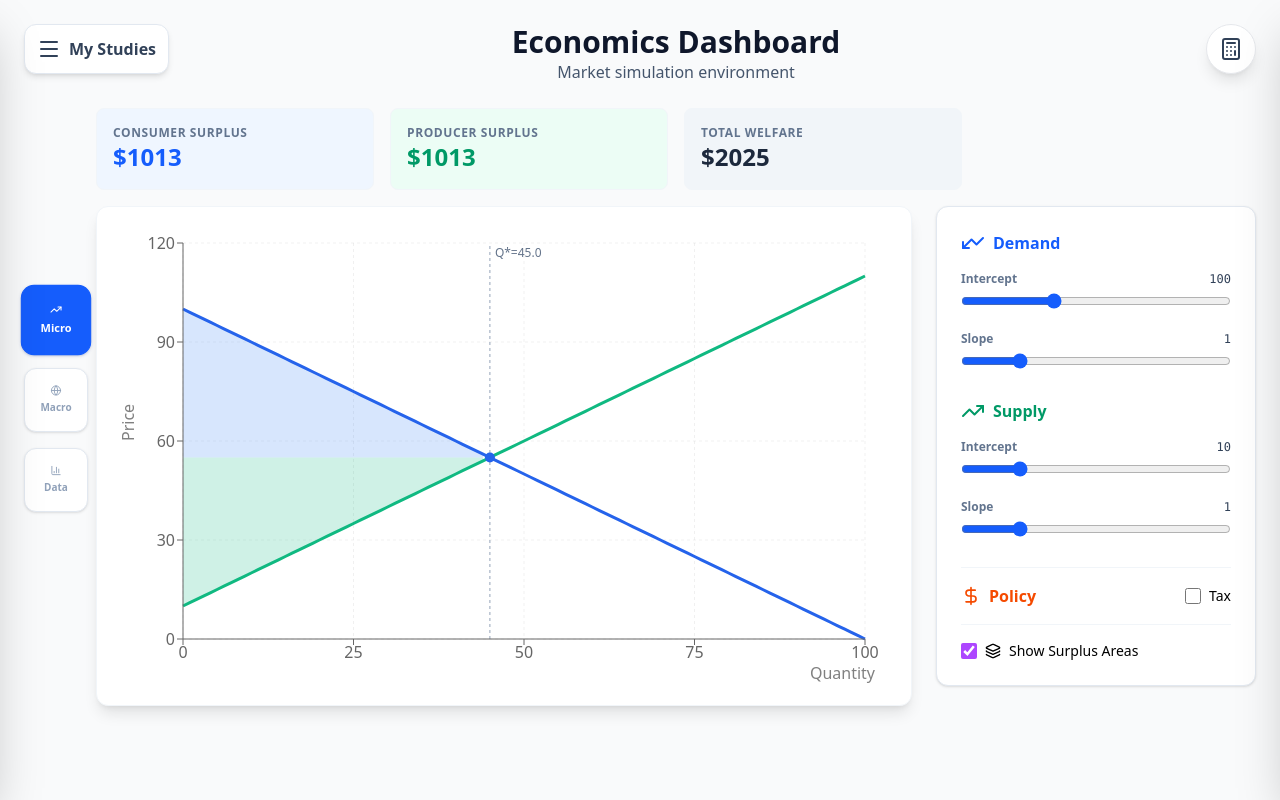
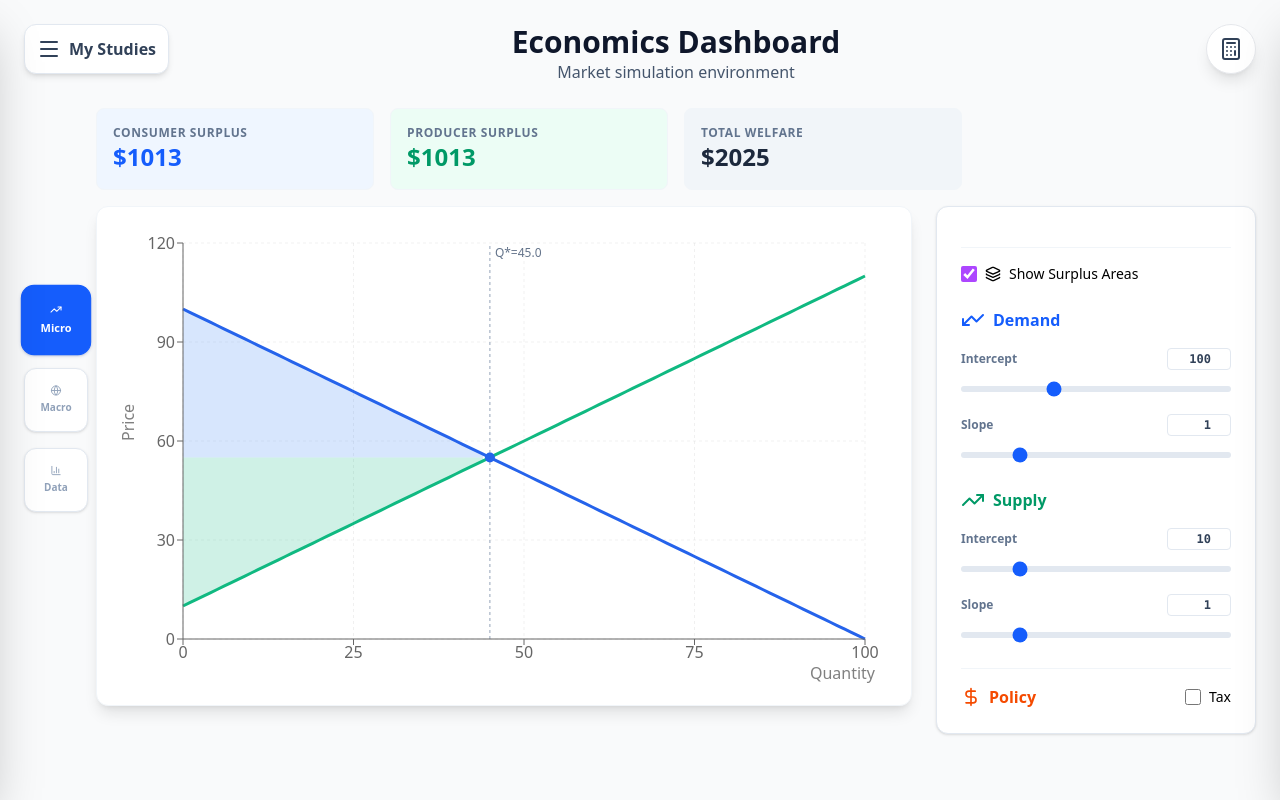
Before and after one commit to eliezerperl/school-curriculum, a React (Vite) app: page /economics in a window 1280 px wide. Built offline with nearby package versions, Linux system fonts and the light colour scheme.

Commit message:
move surplus checkbox up

```diff
--- a/src/index.css
+++ b/src/index.css
@@ -1 +1,41 @@
 @import "tailwindcss";
+
+@layer utilities {
+  /* --- 1. The Class (for specific divs) --- */
+  .custom-scrollbar::-webkit-scrollbar {
+    width: 6px;
+    height: 6px;
+  }
+  .custom-scrollbar::-webkit-scrollbar-track {
+    background: transparent;
+  }
+  .custom-scrollbar::-webkit-scrollbar-thumb {
+    background-color: rgba(156, 163, 175, 0); /* Hidden by default */
+    border-radius: 20px;
+    border: 2px solid transparent;
+    background-clip: content-box;
+    transition: background-color 0.3s;
+  }
+  .custom-scrollbar:hover::-webkit-scrollbar-thumb {
+    background-color: rgba(156, 163, 175, 0.5); /* Visible on hover */
+  }
+  .custom-scrollbar::-webkit-scrollbar-thumb:hover {
+    background-color: rgba(100, 116, 139, 0.8); /* Darker on grab */
+  }
+}
+
+/* --- 2. Global Defaults (For the whole browser window) --- */
+::-webkit-scrollbar {
+  width: 8px;
+  height: 8px;
+}
+::-webkit-scrollbar-track {
+  background: transparent;
+}
+::-webkit-scrollbar-thumb {
+  background-color: rgba(156, 163, 175, 0.3); /* Slightly visible */
+  border-radius: 4px;
+}
+::-webkit-scrollbar-thumb:hover {
+  background-color: rgba(100, 116, 139, 0.8);
+}
--- a/src/modules/economics/components/dashboard/SupplyDemandControls.tsx
+++ b/src/modules/economics/components/dashboard/SupplyDemandControls.tsx
@@ -11,6 +11,18 @@ interface Props {
 export const SupplyDemandControls: React.FC<Props> = ({ params, setters }) => {
   return (
     <div className="space-y-6 bg-white p-6 rounded-xl shadow-sm border border-slate-200 max-h-[66vh] overflow-y-auto">
+      {/* Surplus Checkbox */}
+      <div className="flex items-center gap-2 mt-4 pt-4 border-t border-slate-100">
+        <input
+          type="checkbox"
+          checked={params.showSurplus}
+          onChange={(e) => setters.setShowSurplus(e.target.checked)}
+          className="w-4 h-4 accent-purple-500"
+        />
+        <span className="text-sm font-medium flex items-center gap-2">
+          <Layers size={16} /> Show Surplus Areas
+        </span>
+      </div>
       {/* Demand */}
       <ControlSection
         title="Demand"
@@ -82,18 +94,6 @@ export const SupplyDemandControls: React.FC<Props> = ({ params, setters }) => {
             color="accent-orange-500"
           />
         )}
-
-        <div className="flex items-center gap-2 mt-4 pt-4 border-t border-slate-100">
-          <input
-            type="checkbox"
-            checked={params.showSurplus}
-            onChange={(e) => setters.setShowSurplus(e.target.checked)}
-            className="w-4 h-4 accent-purple-500"
-          />
-          <span className="text-sm font-medium flex items-center gap-2">
-            <Layers size={16} /> Show Surplus Areas
-          </span>
-        </div>
       </div>
     </div>
   );
--- a/src/modules/economics/components/ui/EconomicsUI.tsx
+++ b/src/modules/economics/components/ui/EconomicsUI.tsx
@@ -40,12 +40,36 @@ interface SliderProps {
   step?: number;
   color?: string;
 }
-export const Slider: React.FC<SliderProps> = ({ label, val, set, min, max, step = 1, color = 'accent-blue-600' }) => (
+
+export const Slider: React.FC<SliderProps> = ({
+  label,
+  val,
+  set,
+  min,
+  max,
+  step = 1,
+  color = 'accent-blue-600'
+}) => (
   <div>
-    <div className="flex justify-between mb-1">
+    <div className="flex justify-between items-center mb-1">
       <label className="text-xs font-semibold text-slate-500">{label}</label>
-      <span className="text-xs font-mono text-slate-700">{val}</span>
+
+      {/* This INPUT replaces the old <span ...>{val}</span>
+        It allows typing any number, even outside the slider range.
+      */}
+      <input
+        type="number"
+        value={val}
+        step={step}
+        onChange={(e) => {
+          // Allow the user to type; convert empty string to 0 or handle logic
+          const num = parseFloat(e.target.value);
+          set(isNaN(num) ? 0 : num);
+        }}
+        className="w-16 text-right text-xs font-mono font-bold text-slate-700 border border-slate-200 rounded px-1 py-0.5 focus:border-blue-500 focus:ring-1 focus:ring-blue-500 outline-none transition-all"
+      />
     </div>
+
     <input
       type="range"
       min={min}
@@ -53,7 +77,7 @@ export const Slider: React.FC<SliderProps> = ({ label, val, set, min, max, step
       step={step}
       value={val}
       onChange={(e) => set(Number(e.target.value))}
-      className={`w-full ${color}`}
+      className={`w-full h-1.5 bg-slate-200 rounded-lg appearance-none cursor-pointer ${color}`}
     />
   </div>
 );
```
